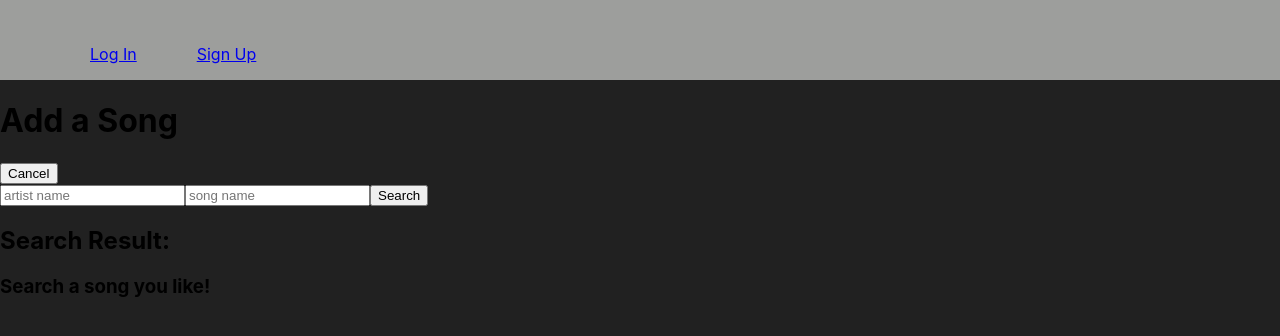
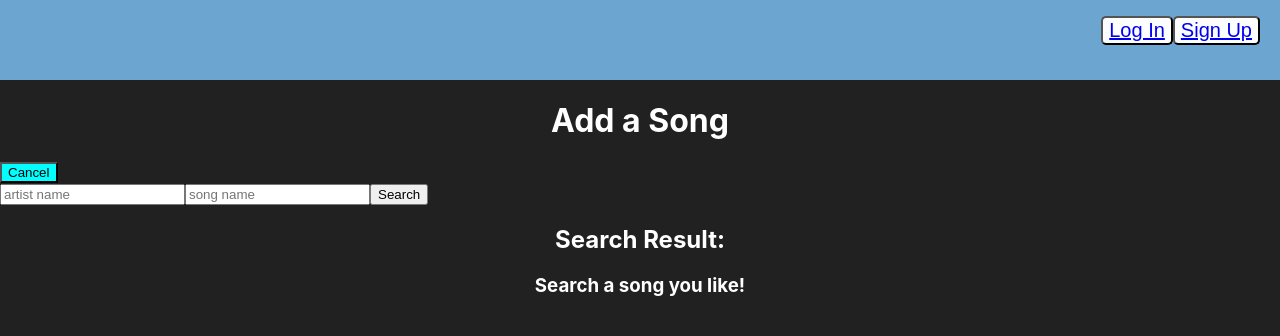
Before and after one commit to imcocokim/cheers-front-end, a React (Create React App) app: page /add-song in a window 1280 px wide. Shown: the top 336 px of the page. Built offline with nearby package versions, Linux system fonts and the light colour scheme; no server answers.

Commit message:
make nav bar link buttons

```diff
--- a/src/components/NavBar/Nav.module.css
+++ b/src/components/NavBar/Nav.module.css
@@ -1,31 +1,38 @@
-
 .navbar {
     display: flex;
-    flex-direction: column;
+    /* flex-direction: column; */
     justify-content: flex-end;
     align-items: baseline;
     flex-wrap: wrap;
     align-content: stretch;
     list-style-type: none;
     padding: 0 20px ;
-    background: rgb(157, 158, 156);
+    background: rgb(108, 166, 208);
     height: 10vh;
   }
 
+  .welc {
+    display: flex;
+    justify-content: left;
+  }
   .navitems {
 
     display: flex;
-    padding: 10px, 90px, 10px ;
-    justify-content: flex-end;
+    /* padding: 10px, 90px, 10px ; */
+    /* justify-content: flex-end; */
     flex-direction: row;
-    flex-wrap: wrap;
-   }
+    justify-content: right;
+  }
 
-   .navul {
+  .navul {
+    display: flex;
+    justify-content: right;
+    flex-direction: row;
+    border-radius: 5px;
+    font-size: 20px;
+    color: black;
+    /* padding: 0 30px; */
+    background-color: rgb(252, 253, 255);
+    /* margin-left: 10px; */
 
-    display: flex;
-    padding: 0 30px;
-    justify-content: flex-end;
-    flex-direction: row;
-    flex-wrap: nowrap;
-   }
+  }
--- a/src/components/NavBar/NavBar.jsx
+++ b/src/components/NavBar/NavBar.jsx
@@ -6,21 +6,22 @@ const NavBar = ({ user, userProfile, handleLogout }) => {
     <>
       {user ?
         <nav className={styles.navbar}>
-          <ul className={styles.navitems}>
-            <li className={styles.navul}>Welcome, {user.name}</li>
-            <li className={styles.navul}><Link to="/add-song">Add Tune</Link></li>
-            <li className={styles.navul}><Link to="/boozy-tunes">Boozy Tunes</Link></li>
-            <li className={styles.navul}><Link to="/my-tastes">My Tastes</Link></li>
-            <li className={styles.navul}><Link to="/profiles">Profiles</Link></li>
-            <li className={styles.navul}><Link to="/my-page" state={userProfile}>My Page</Link></li>
-            <li className={styles.navul}><Link to="" onClick={handleLogout}>LOG OUT</Link></li>
-          </ul>
+          {/* <ul className={styles.navitems}> */}
+            <p className={styles.welc}>Welcome, {user.name}</p>
+            <br />
+            <button className={styles.navul}><Link to="/add-song">Add Tune</Link></button>
+            <button className={styles.navul}><Link to="/boozy-tunes">Boozy Tunes</Link></button>
+            <button className={styles.navul}><Link to="/my-tastes">My Tastes</Link></button>
+            <button className={styles.navul}><Link to="/profiles">Profiles</Link></button>
+            <button className={styles.navul}><Link to="/my-page" state={userProfile}>My Page</Link></button>
+            <button className={styles.navul}><Link to="" onClick={handleLogout}>LOG OUT</Link></button>
+          {/* </ul> */}
         </nav>
       :
         <nav className={styles.navbar}>
           <ul className={styles.navitems}>
-            <li className={styles.navul}><Link to="/login">Log In</Link></li>
-            <li className={styles.navul}><Link to="/signup">Sign Up</Link></li>
+            <button className={styles.navul}><Link to="/login">Log In</Link></button>
+            <button className={styles.navul}><Link to="/signup">Sign Up</Link></button>
           </ul>
         </nav>
       }
--- a/src/pages/AddSong/AddSong.jsx
+++ b/src/pages/AddSong/AddSong.jsx
@@ -1,6 +1,7 @@
 import { useState } from "react";
 import { useNavigate } from "react-router-dom";
 import SearchSongForm from "../../components/SearchSongForm/SearchSongFrom";
+import styles from './AddSong.module.css'
 
 const AddSong = () => {
   const navigate = useNavigate()
@@ -17,7 +18,7 @@ const AddSong = () => {
   return (
     <>
       <h1>Add a Song</h1>
-      <button onClick={() => navigate(-1)}>Cancel</button>
+      <button className={styles.cbtn} onClick={() => navigate(-1)}>Cancel</button>
       <SearchSongForm setResult={setResult} />
       <h2>Search Result:</h2>
       {result
--- /dev/null
+++ b/src/pages/AddSong/AddSong.module.css
@@ -0,0 +1,17 @@
+h1, h3 {
+  color: white;
+  display: flex;
+  justify-content: center;
+}
+
+h2{
+  color: white;
+  display: flex;
+  justify-content: center;
+}
+
+.cbtn {
+  display: flex;
+  justify-content: center;
+  background-color: aqua;
+}
--- a/src/pages/MyTastes/MyTastes.jsx
+++ b/src/pages/MyTastes/MyTastes.jsx
@@ -1,5 +1,6 @@
 import { useState } from "react"
 import DrinkDropdown from "../../components/DrinkDropdown/DrinkDropdown"
+import styles from './MyTastes.module.css'
 
 const MyTastes = ({drinks, userProfile}) => {
   const [selectedDrink, setSelectedDrink] = useState()
@@ -11,9 +12,9 @@ const MyTastes = ({drinks, userProfile}) => {
   console.log(userProfile)
   return (
     <>
-      <DrinkDropdown drinks={drinks} onChange={handleDrinkChange} />
+      <DrinkDropdown className={styles.dd} drinks={drinks} onChange={handleDrinkChange} />
       {userProfile?.boozyTunes ?
-        <h1>These are the boozy tunes</h1>
+        <h1 className={styles.bt}>These are the boozy tunes</h1>
       :
         <h1>You don't have any boozy tunes!</h1>
       }
--- /dev/null
+++ b/src/pages/MyTastes/MyTastes.module.css
@@ -0,0 +1,10 @@
+.bt {
+  display: flex;
+  justify-content: center;
+}
+
+.dd {
+  display: flex;
+  justify-content: center;
+  color: aqua;
+}
```
